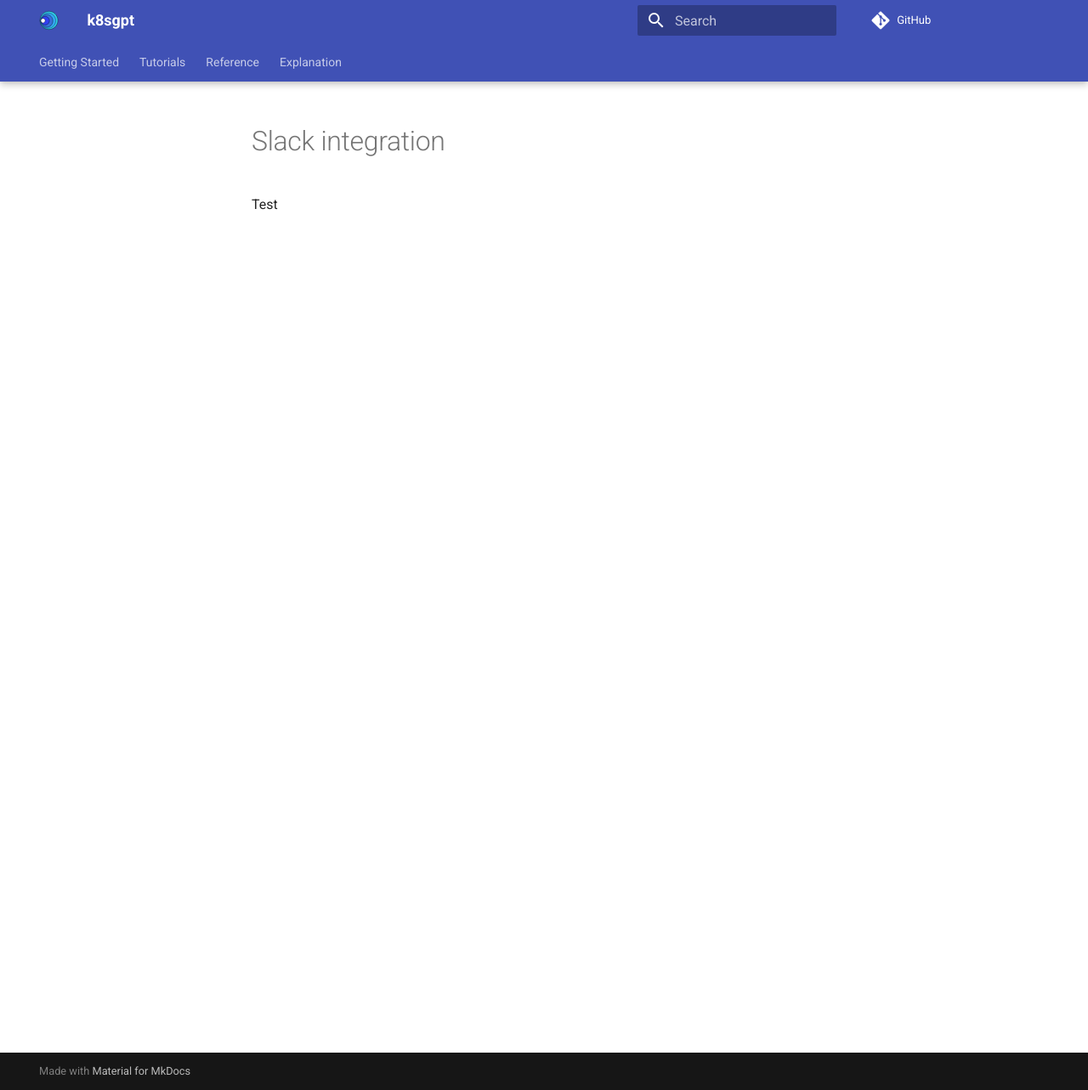
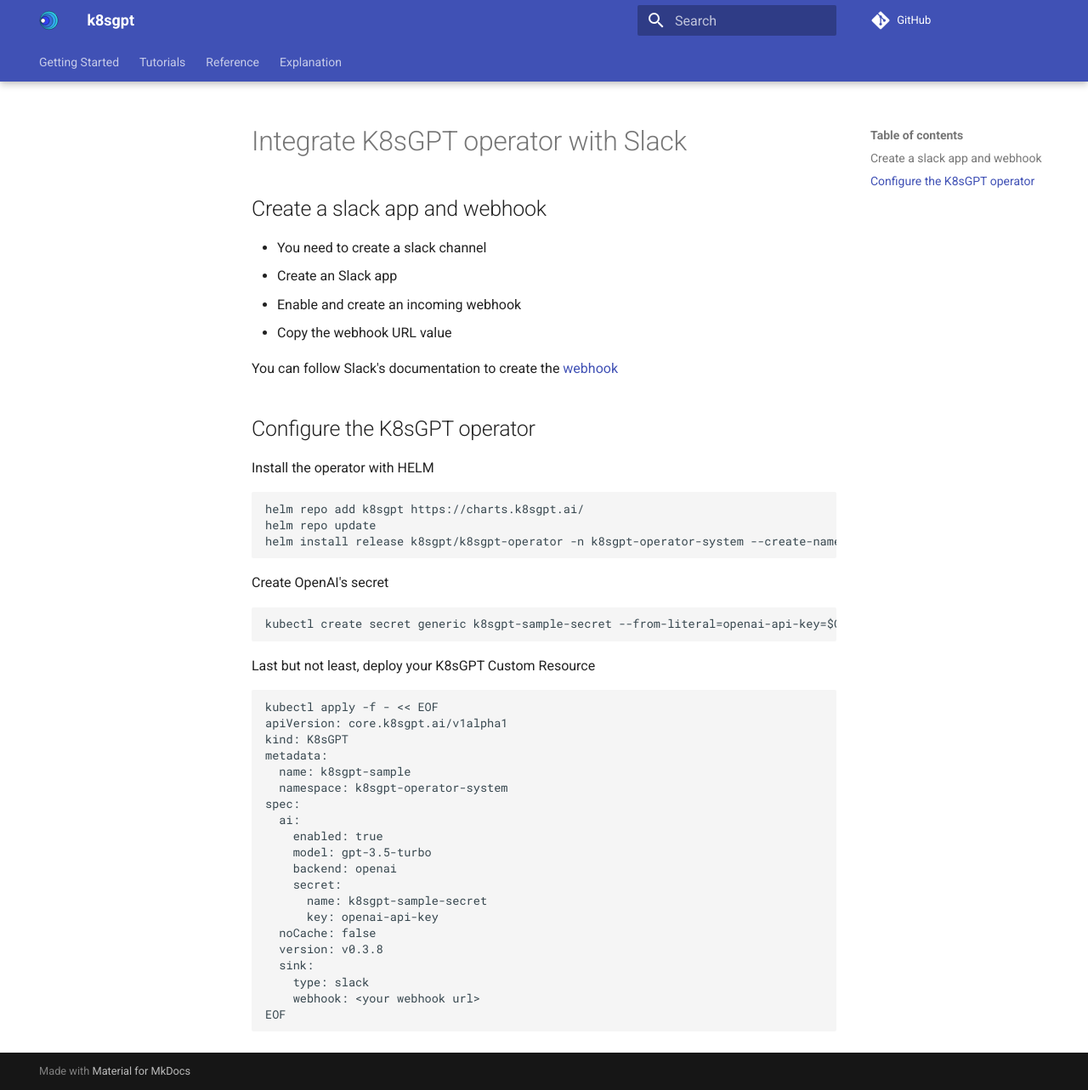
Before and after one commit to k8sgpt-ai/docs, an MkDocs documentation site: the page built from docs/tutorials/slack-integration.md, in a window 1280 px wide and 1283 px high. Shown: the whole window at 85% size. Built offline with MkDocs 1.6.1 and Material for MkDocs 9.7.7, drawn with Linux system fonts in a browser that asks for light colours; comment, search, counter and statistics services are not loaded.

Commit message:
docs: add sink integration
Signed-off-by: Aris Boutselis <aris.boutselis@senseon.io>

````diff
--- a/docs/tutorials/slack-integration.md
+++ b/docs/tutorials/slack-integration.md
@@ -1 +1,45 @@
-Test
+# Integrate K8sGPT operator with Slack
+## Create a slack app and webhook
+- You need to create a slack channel
+- Create an Slack app
+- Enable and create an incoming webhook
+- Copy the webhook URL value
+
+You can follow Slack's documentation to create the [webhook](https://api.slack.com/messaging/webhooks)
+
+## Configure the K8sGPT operator
+
+Install the operator with HELM
+```bash
+helm repo add k8sgpt https://charts.k8sgpt.ai/
+helm repo update
+helm install release k8sgpt/k8sgpt-operator -n k8sgpt-operator-system --create-namespace
+```
+Create OpenAI's secret
+```bash
+kubectl create secret generic k8sgpt-sample-secret --from-literal=openai-api-key=$OPENAI_TOKEN -n k8sgpt-operator-system
+```
+
+Last but not least, deploy your K8sGPT Custom Resource
+```yaml
+kubectl apply -f - << EOF
+apiVersion: core.k8sgpt.ai/v1alpha1
+kind: K8sGPT
+metadata:
+  name: k8sgpt-sample
+  namespace: k8sgpt-operator-system
+spec:
+  ai:
+    enabled: true
+    model: gpt-3.5-turbo
+    backend: openai
+    secret:
+      name: k8sgpt-sample-secret
+      key: openai-api-key
+  noCache: false
+  version: v0.3.8
+  sink:
+    type: slack
+    webhook: <your webhook url>
+EOF
+```
````
